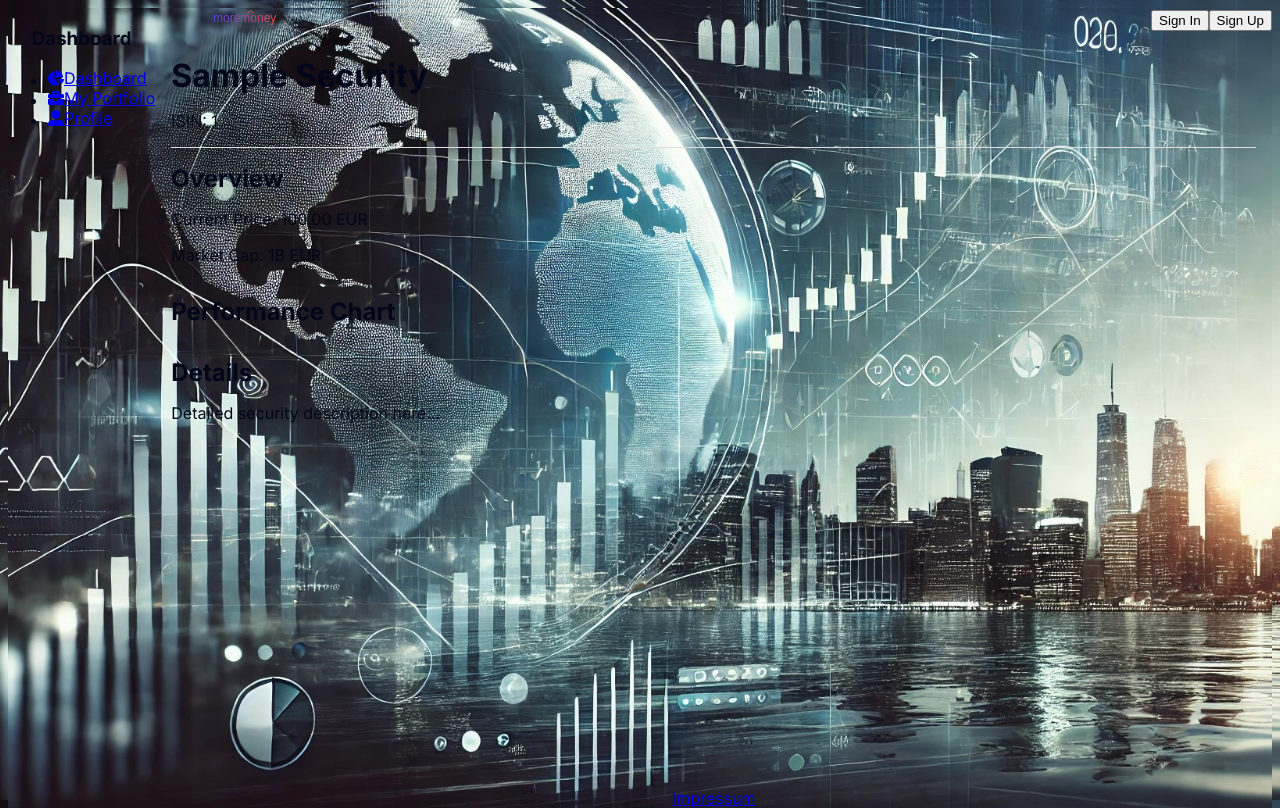
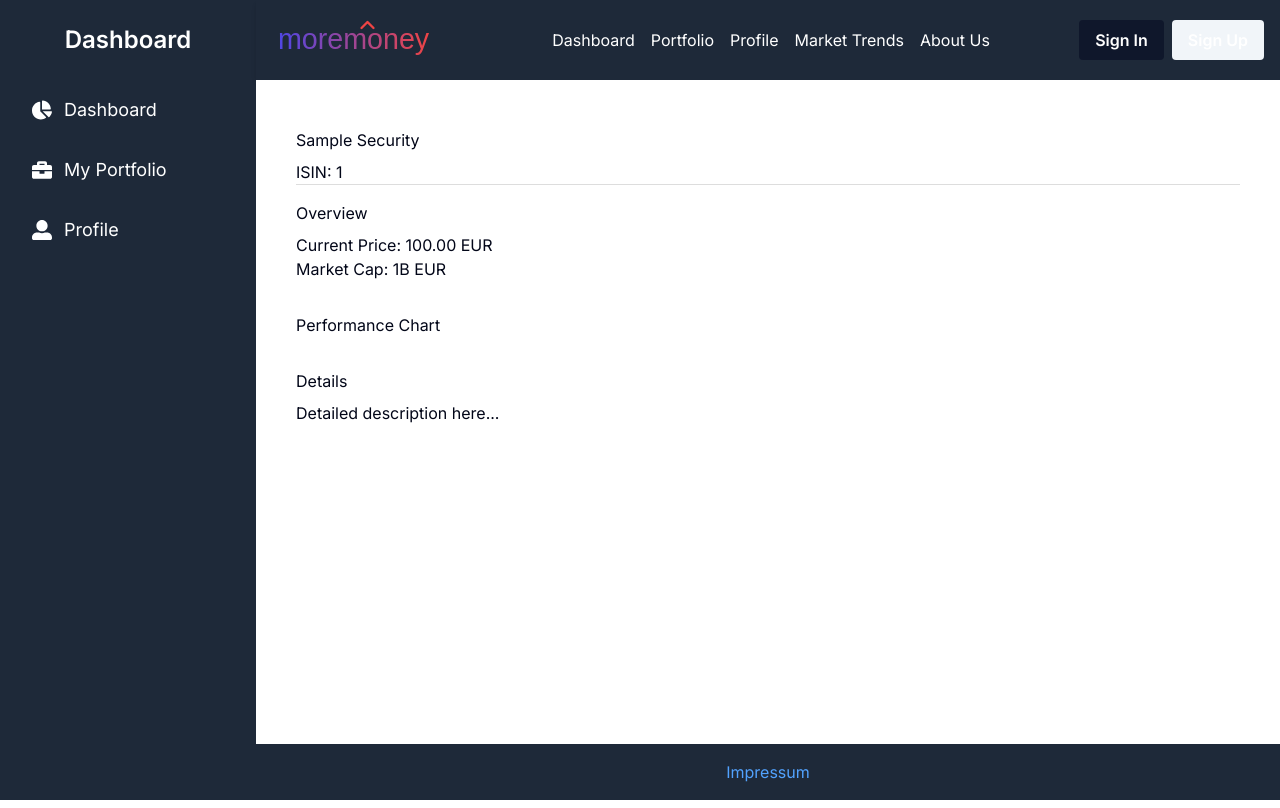
Before and after one commit to Tobias-Bla/moremoneygui, a Next.js app in the folder moneymakerui/: page /securities/1 in a window 1280 px wide. Built offline with nearby package versions, Linux system fonts and the light colour scheme; no server answers.

Commit message:
added more pages

```diff
--- a/moneymakerui/app/api/auth/[...nextauth]/route.ts
+++ b/moneymakerui/app/api/auth/[...nextauth]/route.ts
@@ -1,9 +1,15 @@
 // app/api/auth/[...nextauth]/route.ts
-import NextAuth from "next-auth";
-import { authOptions } from "@/lib/auth";
-import type { NextRequest } from "next/server";
+import NextAuth from 'next-auth';
+import { authOptions } from '@/lib/auth';
+import { NextRequest } from 'next/server';
 
 const handler = NextAuth(authOptions);
 
-export const GET = (req: NextRequest) => handler(req);
-export const POST = (req: NextRequest) => handler(req);
+// ✅ Correct handling for NextAuth with App Router
+export async function GET(req: NextRequest, { params }: { params: { nextauth: string[] } }) {
+  return handler(req, { params });
+}
+
+export async function POST(req: NextRequest, { params }: { params: { nextauth: string[] } }) {
+  return handler(req, { params });
+}
--- a/moneymakerui/app/globals.css
+++ b/moneymakerui/app/globals.css
@@ -1,101 +1,149 @@
-@tailwind base;
-@tailwind components;
-@tailwind utilities;
+@import "tailwindcss";
 
-@layer base {
+/* Optional: Tailwind plugins and custom variants */
+@plugin "tailwindcss-animate";
+@custom-variant dark (&:is(.dark *));
+
+/* Theme font variables */
+@theme {
+  --font-sans: var(--font-geist-sans);
+  --font-mono: var(--font-geist-mono);
+}
+
+/* Global CSS Variables */
 :root {
-    /* Font Variables */
-    --font-sans: var(--font-geist-sans), system-ui, sans-serif;
-    --font-mono: var(--font-geist-mono), monospace;
-
-    /* Color Palette - Light Mode */
+  --background-image: url('/images/mm_background.png');
   --background: oklch(1 0 0);
   --foreground: oklch(0.129 0.042 264.695);
-
-    --card: var(--background);
-    --card-foreground: var(--foreground);
-
+  --card: oklch(1 0 0);
+  --card-foreground: oklch(0.129 0.042 264.695);
+  --popover: oklch(1 0 0);
+  --popover-foreground: oklch(0.129 0.042 264.695);
   --primary: oklch(0.208 0.042 265.755);
   --primary-foreground: oklch(0.984 0.003 247.858);
-
   --secondary: oklch(0.968 0.007 247.896);
   --secondary-foreground: oklch(0.208 0.042 265.755);
-
   --muted: oklch(0.968 0.007 247.896);
   --muted-foreground: oklch(0.554 0.046 257.417);
-
-    --accent: var(--secondary);
-    --accent-foreground: var(--secondary-foreground);
-
+  --accent: oklch(0.968 0.007 247.896);
+  --accent-foreground: oklch(0.208 0.042 265.755);
   --destructive: oklch(0.577 0.245 27.325);
-    --destructive-foreground: oklch(1 0 0);
-
+  --destructive-foreground: oklch(0.577 0.245 27.325);
   --border: oklch(0.929 0.013 255.508);
-    --input: var(--border);
+  --input: oklch(0.929 0.013 255.508);
   --ring: oklch(0.704 0.04 256.788);
-
-    --radius: 0.625rem;
-
-    /* Chart Colors */
   --chart-1: oklch(0.646 0.222 41.116);
   --chart-2: oklch(0.6 0.118 184.704);
   --chart-3: oklch(0.398 0.07 227.392);
   --chart-4: oklch(0.828 0.189 84.429);
   --chart-5: oklch(0.769 0.188 70.08);
+  --radius: 0.625rem;
+  --sidebar: oklch(0.984 0.003 247.858);
+  --sidebar-foreground: oklch(0.129 0.042 264.695);
+  --sidebar-primary: oklch(0.208 0.042 265.755);
+  --sidebar-primary-foreground: oklch(0.984 0.003 247.858);
+  --sidebar-accent: oklch(0.968 0.007 247.896);
+  --sidebar-accent-foreground: oklch(0.208 0.042 265.755);
+  --sidebar-border: oklch(0.929 0.013 255.508);
+  --sidebar-ring: oklch(0.704 0.04 256.788);
 }
 
+/* Dark Mode Overrides */
 .dark {
-    /* Dark Mode Overrides */
+  --background-image: url('/images/mm_background.png');
   --background: oklch(0.129 0.042 264.695);
   --foreground: oklch(0.984 0.003 247.858);
-
-    --card: var(--background);
-    --card-foreground: var(--foreground);
-
+  --card: oklch(0.129 0.042 264.695);
+  --card-foreground: oklch(0.984 0.003 247.858);
+  --popover: oklch(0.129 0.042 264.695);
+  --popover-foreground: oklch(0.984 0.003 247.858);
   --primary: oklch(0.984 0.003 247.858);
   --primary-foreground: oklch(0.208 0.042 265.755);
-
   --secondary: oklch(0.279 0.041 260.031);
-    --secondary-foreground: var(--foreground);
-
+  --secondary-foreground: oklch(0.984 0.003 247.858);
   --muted: oklch(0.279 0.041 260.031);
   --muted-foreground: oklch(0.704 0.04 256.788);
-
-    --accent: var(--secondary);
-    --accent-foreground: var(--foreground);
-
+  --accent: oklch(0.279 0.041 260.031);
+  --accent-foreground: oklch(0.984 0.003 247.858);
   --destructive: oklch(0.396 0.141 25.723);
-    --destructive-foreground: oklch(1 0 0);
-
+  --destructive-foreground: oklch(0.637 0.237 25.331);
   --border: oklch(0.279 0.041 260.031);
-    --input: var(--border);
+  --input: oklch(0.279 0.041 260.031);
   --ring: oklch(0.446 0.043 257.281);
-
-    /* Chart Colors */
   --chart-1: oklch(0.488 0.243 264.376);
   --chart-2: oklch(0.696 0.17 162.48);
   --chart-3: oklch(0.769 0.188 70.08);
   --chart-4: oklch(0.627 0.265 303.9);
   --chart-5: oklch(0.645 0.246 16.439);
+  --sidebar: oklch(0.208 0.042 265.755);
+  --sidebar-foreground: oklch(0.984 0.003 247.858);
+  --sidebar-primary: oklch(0.488 0.243 264.376);
+  --sidebar-primary-foreground: oklch(0.984 0.003 247.858);
+  --sidebar-accent: oklch(0.279 0.041 260.031);
+  --sidebar-accent-foreground: oklch(0.984 0.003 247.858);
+  --sidebar-border: oklch(0.279 0.041 260.031);
+  --sidebar-ring: oklch(0.446 0.043 257.281);
 }
 
-  /* Global Styles */
-  html,
-  body,
-  #__next {
-    height: 100%;
-    font-family: var(--font-sans);
+/* Inline Theme Variables for Easy Access */
+@theme inline {
+  --color-background: var(--background);
+  --color-foreground: var(--foreground);
+  --color-card: var(--card);
+  --color-card-foreground: var(--card-foreground);
+  --color-popover: var(--popover);
+  --color-popover-foreground: var(--popover-foreground);
+  --color-primary: var(--primary);
+  --color-primary-foreground: var(--primary-foreground);
+  --color-secondary: var(--secondary);
+  --color-secondary-foreground: var(--secondary-foreground);
+  --color-muted: var(--muted);
+  --color-muted-foreground: var(--muted-foreground);
+  --color-accent: var(--accent);
+  --color-accent-foreground: var(--accent-foreground);
+  --color-destructive: var(--destructive);
+  --color-destructive-foreground: var(--destructive-foreground);
+  --color-border: var(--border);
+  --color-input: var(--input);
+  --color-ring: var(--ring);
+  --color-chart-1: var(--chart-1);
+  --color-chart-2: var(--chart-2);
+  --color-chart-3: var(--chart-3);
+  --color-chart-4: var(--chart-4);
+  --color-chart-5: var(--chart-5);
+  --radius-sm: calc(var(--radius) - 4px);
+  --radius-md: calc(var(--radius) - 2px);
+  --radius-lg: var(--radius);
+  --radius-xl: calc(var(--radius) + 4px);
+  --color-sidebar: var(--sidebar);
+  --color-sidebar-foreground: var(--sidebar-foreground);
+  --color-sidebar-primary: var(--sidebar-primary);
+  --color-sidebar-primary-foreground: var(--sidebar-primary-foreground);
+  --color-sidebar-accent: var(--sidebar-accent);
+  --color-sidebar-accent-foreground: var(--sidebar-accent-foreground);
+  --color-sidebar-border: var(--sidebar-border);
+  --color-sidebar-ring: var(--sidebar-ring);
+}
+
+/* Global Background & Layout */
+html, body {
   background-image: url('/images/background.jpg');
   background-size: cover;
   background-position: center;
   background-repeat: no-repeat;
   background-attachment: fixed;
-    color: var(--foreground);
+  height: 100%;
+  margin: 0;
+  font-family: var(--font-sans), Arial, sans-serif;
+  color: var(--color-foreground);
 }
 
-  /* Utilities */
+#__next {
+  height: 100%;
+}
+
+/* Logo Container */
 .logo-container {
   width: 191px;
   height: 20px;
 }
-}
--- a/moneymakerui/app/securities/[isin]/page.tsx
+++ b/moneymakerui/app/securities/[isin]/page.tsx
@@ -1,6 +1,6 @@
+// app/securities/[isin]/page.tsx
 import { Metadata } from "next";
 import styles from "@/styles/securities.module.css";
-import type { PageProps } from "@/types";
 
 interface InvestmentData {
   name: string;
@@ -9,26 +9,24 @@ interface InvestmentData {
   description: string;
 }
 
-// Fetch data based on ISIN
-// eslint-disable-next-line @typescript-eslint/no-unused-vars
 async function getData(isin: string): Promise<InvestmentData> {
   return {
     name: "Sample Security",
     currentPrice: "100.00 EUR",
     marketCap: "1B EUR",
-    description: "Detailed security description here...",
+    description: "Detailed description here...",
   };
 }
 
-export async function generateMetadata({ params }: PageProps): Promise<Metadata> {
+export async function generateMetadata({ params }: { params: { isin: string } }): Promise<Metadata> {
   const data = await getData(params.isin);
   return {
     title: `Investieren - ${data.name} (${params.isin})`,
   };
 }
 
-// Explicitly typed against Next.js built-in PageProps
-export default async function SecurityPage({ params }: PageProps) {
+// ✅ Explicit inline typing matches Next.js expectation
+export default async function SecurityPage({ params }: { params: { isin: string } }) {
   const data = await getData(params.isin);
 
   return (
```
Lines whose indentation alone changed are shown as unchanged.
